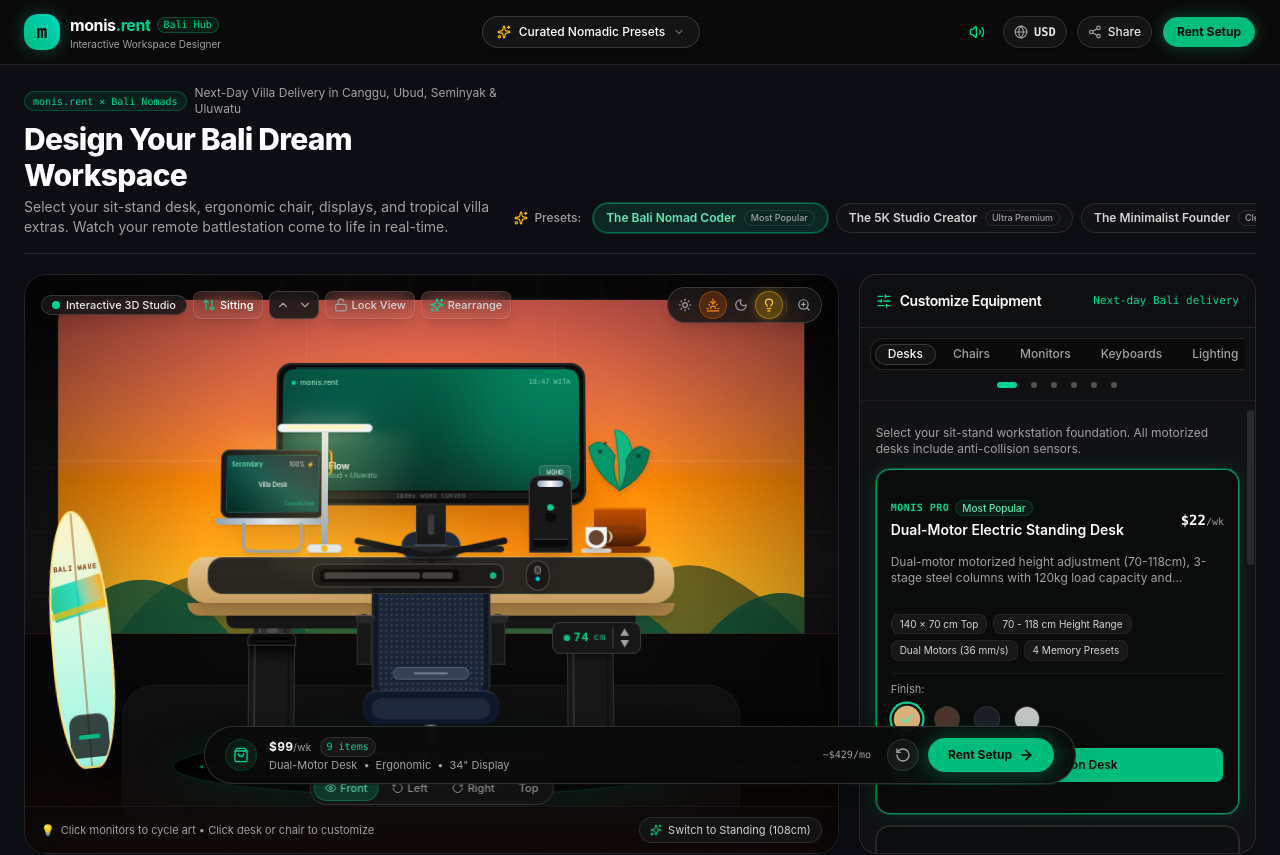
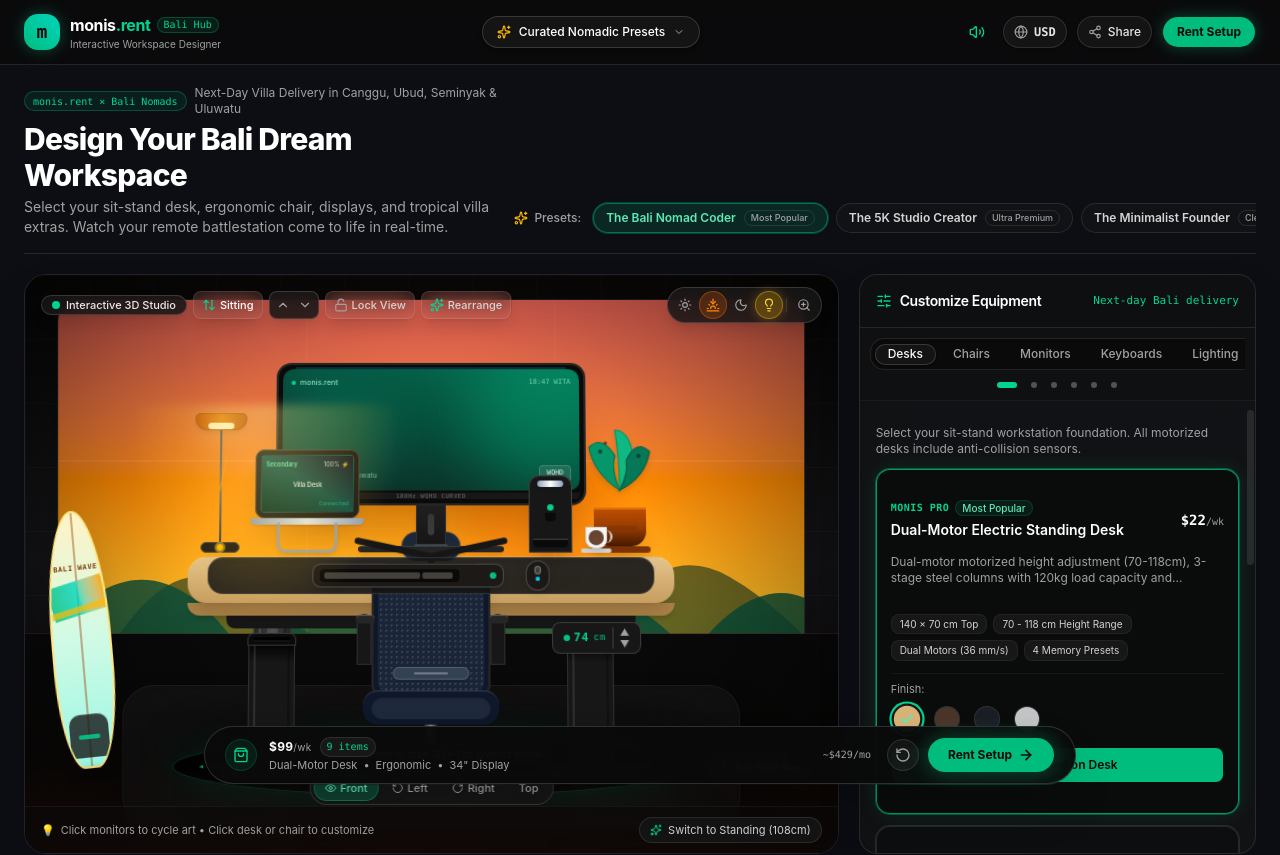
Before and after one commit to Syammed2429/monis-rental-3d-preview, a Next.js app: page / in a window 1280 px wide. Shown: the top 855 px of the page. Built offline with nearby package versions, Linux system fonts and the light colour scheme.

Commit message:
feat(lighting): add Xiaomi 1S lamp renderer and fix desk lamp positioning

```diff
--- a/src/components/workspace/AccessoriesRenderer.tsx
+++ b/src/components/workspace/AccessoriesRenderer.tsx
@@ -120,7 +120,7 @@ export function AccessoriesRenderer({
           style={{ touchAction: "none" }}
           whileDrag={{ scale: 1.05 }}
           onPointerDown={(e) => e.stopPropagation()}
-          className="group/laptop pointer-events-auto absolute bottom-0 left-8 z-35 flex cursor-grab flex-col items-center active:cursor-grabbing"
+          className="group/laptop pointer-events-auto absolute bottom-0 left-16 z-35 flex cursor-grab flex-col items-center active:cursor-grabbing"
           title="Drag anywhere on desk • Click to configure"
           onClick={(e) => {
             e.stopPropagation();
@@ -154,11 +154,13 @@ export function AccessoriesRenderer({
         </motion.div>
       )}
 
-      {/* 3. Desk Lighting (Anglepoise Lamp / ScreenBar) */}
-      {lightingId === "light-smart-lamp" && (
+      {/* 3. Desk Lighting (Xiaomi 1S / Anglepoise Lamp / ScreenBar) */}
+
+      {/* 3A. Xiaomi Smart LED Desk Lamp 1S */}
+      {lightingId === "light-xiaomi-1s" && (
         <motion.div
           drag
-          dragConstraints={{ left: -70, right: 260, top: -12, bottom: 12 }}
+          dragConstraints={{ left: -10, right: 320, top: -10, bottom: 10 }}
           dragElastic={0.06}
           dragMomentum={false}
           style={{ touchAction: "none" }}
@@ -168,50 +170,119 @@ export function AccessoriesRenderer({
             e.stopPropagation();
             onToggleLamp?.();
             if (onSelectItem) {
-              onSelectItem("lighting", lightingId);
+              onSelectItem("lighting", "light-xiaomi-1s");
             } else {
               onSelectCategory?.("lighting");
             }
           }}
-          className="group/lamp pointer-events-auto absolute bottom-0 left-22 z-35 flex cursor-pointer flex-col items-center active:cursor-grabbing"
-          title={`Slide along desk • Click to turn ${lampPowered ? "OFF" : "ON"}`}
+          className="group/lamp pointer-events-auto absolute bottom-0 left-3 z-40 flex cursor-pointer flex-col items-center active:cursor-grabbing"
+          title={`Xiaomi Smart Lamp 1S • Click to turn ${lampPowered ? "OFF" : "ON"}`}
         >
           <div className="pointer-events-none absolute -top-6 z-50 rounded-full border border-white/20 bg-neutral-900/90 px-2 py-0.5 text-[8px] whitespace-nowrap text-white opacity-0 shadow-lg transition-opacity group-hover/lamp:opacity-100">
-            💡 Slide Lamp • Click to Turn {lampPowered ? "OFF" : "ON"}
+            💡 Xiaomi 1S Lamp • Click to Turn {lampPowered ? "OFF" : "ON"}
           </div>
-          {/* Light Fixture Horizontal Bar */}
-          <div className="relative h-2 w-22 rounded-full border border-slate-300 bg-slate-100 shadow-md">
-            {/* LED Underside */}
+
+          {/* Minimalist Folding Arm (Pure White with LED Underside) */}
+          <div className="relative flex flex-col items-center">
+            {/* Horizontal Lamp Bar (Slightly angled forwards) */}
+            <div className="relative h-2 w-24 rounded-full border border-neutral-300 bg-white shadow-md">
+              {/* LED Diffuser Strip */}
               <div
-              className={`mx-auto h-1 w-18 rounded-full transition-all duration-300 ${
+                className={`mx-auto h-1 w-21 rounded-full transition-all duration-300 ${
                   lampPowered
-                  ? "bg-amber-100 shadow-[0_0_20px_rgba(254,243,199,0.9)]"
+                    ? "bg-amber-100 shadow-[0_0_24px_rgba(254,240,138,1)]"
                     : "bg-neutral-300"
                 }`}
               />
             </div>
 
-          {/* Pivoting Stem */}
-          <div className="relative h-26 w-1.5 bg-linear-to-b from-slate-200 to-slate-400">
-            <div className="absolute top-4 -right-1 h-6 w-2.5 rounded-full border-r-2 border-amber-500" />
+            {/* Signature Red Loop Wire at Joint */}
+            <div className="absolute top-1.5 -right-1 h-3.5 w-2 rounded-r-full border-t-2 border-r-2 border-rose-500" />
+
+            {/* Ultra-Slim Vertical Stem */}
+            <div className="relative h-28 w-2 rounded-full border-x border-neutral-200 bg-gradient-to-b from-white via-neutral-100 to-neutral-200 shadow-sm" />
+
+            {/* Minimalist Circular Base with Center Rotary Knob */}
+            <div className="relative flex h-2.5 w-10 items-center justify-center rounded-full border border-neutral-300 bg-white shadow-md">
+              {/* Center Click Knob */}
+              <div
+                className={`h-1.5 w-1.5 rounded-full transition-colors ${
+                  lampPowered ? "bg-amber-400 ring-2 ring-amber-300/50" : "bg-neutral-400"
+                }`}
+              />
+            </div>
           </div>
 
-          {/* Minimalist Round Base (Rests flush on desk surface) */}
-          <div className="flex h-2 w-8 items-center justify-center rounded-full border border-slate-300 bg-slate-200 shadow-md">
+          {/* Dynamic Warm Ambient Light Cone */}
+          {lampPowered && (
+            <div className="pointer-events-none absolute -top-2 -left-12 h-44 w-56 bg-[radial-gradient(ellipse_at_top,rgba(254,243,199,0.35)_0%,rgba(253,230,138,0.18)_45%,transparent_75%)] blur-xs" />
+          )}
+        </motion.div>
+      )}
+
+      {/* 3B. Anglepoise Architectural Desk Lamp */}
+      {lightingId === "light-smart-lamp" && (
+        <motion.div
+          drag
+          dragConstraints={{ left: -10, right: 320, top: -10, bottom: 10 }}
+          dragElastic={0.06}
+          dragMomentum={false}
+          style={{ touchAction: "none" }}
+          whileDrag={{ scale: 1.05 }}
+          onPointerDown={(e) => e.stopPropagation()}
+          onClick={(e) => {
+            e.stopPropagation();
+            onToggleLamp?.();
+            if (onSelectItem) {
+              onSelectItem("lighting", "light-smart-lamp");
+            } else {
+              onSelectCategory?.("lighting");
+            }
+          }}
+          className="group/lamp pointer-events-auto absolute bottom-0 left-3 z-40 flex cursor-pointer flex-col items-center active:cursor-grabbing"
+          title={`Anglepoise Desk Lamp • Click to turn ${lampPowered ? "OFF" : "ON"}`}
+        >
+          <div className="pointer-events-none absolute -top-6 z-50 rounded-full border border-white/20 bg-neutral-900/90 px-2 py-0.5 text-[8px] whitespace-nowrap text-white opacity-0 shadow-lg transition-opacity group-hover/lamp:opacity-100">
+            💡 Anglepoise Lamp • Click to Turn {lampPowered ? "OFF" : "ON"}
+          </div>
+
+          {/* Angled Cone Shade & Stem */}
+          <div className="relative flex flex-col items-center">
+            {/* Cone Shade */}
+            <div className="relative h-4 w-12 rounded-t-sm rounded-b-xl border border-amber-900/40 bg-gradient-to-r from-amber-700 via-amber-600 to-amber-700 shadow-md">
               <div
-              className={`h-1.5 w-1.5 rounded-full transition-colors ${
-                lampPowered ? "bg-amber-400" : "bg-neutral-400"
+                className={`mx-auto mt-2 h-1.5 w-6 rounded-full transition-all duration-300 ${
+                  lampPowered
+                    ? "bg-amber-100 shadow-[0_0_24px_rgba(254,240,138,1)]"
+                    : "bg-neutral-800"
                 }`}
               />
             </div>
 
+            {/* Articulated Double Spring Arm */}
+            <div className="relative flex h-26 w-2.5 items-center justify-center">
+              <div className="h-full w-0.5 bg-gradient-to-b from-neutral-600 via-neutral-500 to-neutral-700" />
+              <div className="absolute top-6 left-0 h-8 w-2 rotate-12 border-r border-amber-500/80" />
+            </div>
+
+            {/* Heavy Cast Iron Base */}
+            <div className="flex h-2.5 w-9 items-center justify-center rounded-full border border-neutral-700 bg-neutral-900 shadow-lg">
+              <div
+                className={`h-1.5 w-1.5 rounded-full transition-colors ${
+                  lampPowered ? "bg-amber-400 ring-2 ring-amber-300/50" : "bg-neutral-600"
+                }`}
+              />
+            </div>
+          </div>
+
           {/* Dynamic Light Beam Cast */}
           {lampPowered && (
-            <div className="pointer-events-none absolute top-2 -left-12 h-36 w-44 bg-[radial-gradient(ellipse_at_top,rgba(254,240,138,0.25)_0%,transparent_75%)] blur-xs" />
+            <div className="pointer-events-none absolute -top-2 -left-14 h-48 w-60 bg-[radial-gradient(ellipse_at_top,rgba(254,240,138,0.35)_0%,rgba(251,191,36,0.15)_50%,transparent_75%)] blur-xs" />
           )}
         </motion.div>
       )}
 
+      {/* 3C. ScreenBar Halo Monitor Light Bar */}
       {lightingId === "light-screenbar" && (
         <div
           onClick={(e) => {
@@ -223,18 +294,18 @@ export function AccessoriesRenderer({
               onSelectCategory?.("lighting");
             }
           }}
-          className="group pointer-events-auto absolute -top-48.75 left-1/2 z-35 flex -translate-x-1/2 cursor-pointer flex-col items-center"
-          title={`Click to turn ScreenBar ${lampPowered ? "OFF" : "ON"}`}
+          className="group pointer-events-auto absolute -top-49 left-1/2 z-40 flex -translate-x-1/2 cursor-pointer flex-col items-center"
+          title={`ScreenBar Halo • Click to turn ${lampPowered ? "OFF" : "ON"}`}
         >
           <div className="pointer-events-none absolute -top-6 z-50 rounded-full border border-white/20 bg-neutral-900/90 px-2 py-0.5 text-[8px] whitespace-nowrap text-white opacity-0 shadow-lg transition-opacity group-hover:opacity-100">
             💡 ScreenBar • Click to Turn {lampPowered ? "OFF" : "ON"}
           </div>
           {/* ScreenBar Clamped atop Monitor Bezel */}
-          <div className="relative flex h-2 w-56 items-center justify-center rounded-full border border-neutral-700 bg-neutral-900 shadow-lg">
+          <div className="relative flex h-2.5 w-56 items-center justify-center rounded-full border border-neutral-700 bg-neutral-900 shadow-xl">
             <div
-              className={`h-1 w-52 rounded-full transition-all duration-300 ${
+              className={`h-1.5 w-52 rounded-full transition-all duration-300 ${
                 lampPowered
-                  ? "bg-amber-100 shadow-[0_0_18px_rgba(254,240,138,0.9)]"
+                  ? "bg-amber-100 shadow-[0_0_24px_rgba(254,240,138,1)]"
                   : "bg-neutral-800"
               }`}
             />
@@ -242,7 +313,7 @@ export function AccessoriesRenderer({
 
           {/* Downward Light Glow Cast */}
           {lampPowered && (
-            <div className="pointer-events-none absolute top-1.5 -left-16 h-60 w-88 bg-[radial-gradient(ellipse_at_top,rgba(254,243,199,0.2)_0%,transparent_80%)] blur-xs" />
+            <div className="pointer-events-none absolute top-2 -left-20 h-64 w-96 bg-[radial-gradient(ellipse_at_top,rgba(254,243,199,0.3)_0%,rgba(253,230,138,0.15)_45%,transparent_80%)] blur-xs" />
           )}
         </div>
       )}
```
Lines whose indentation alone changed are shown as unchanged.
